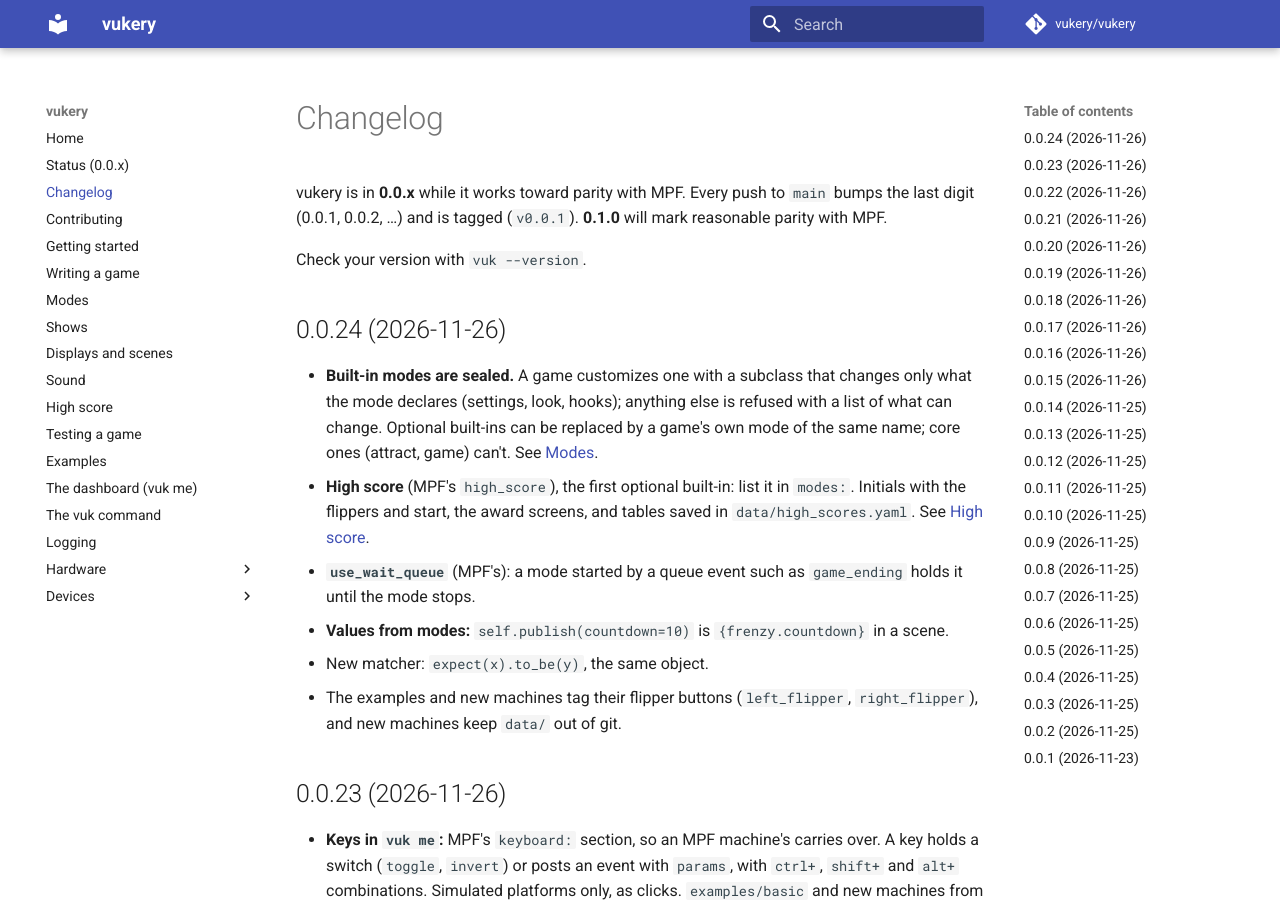
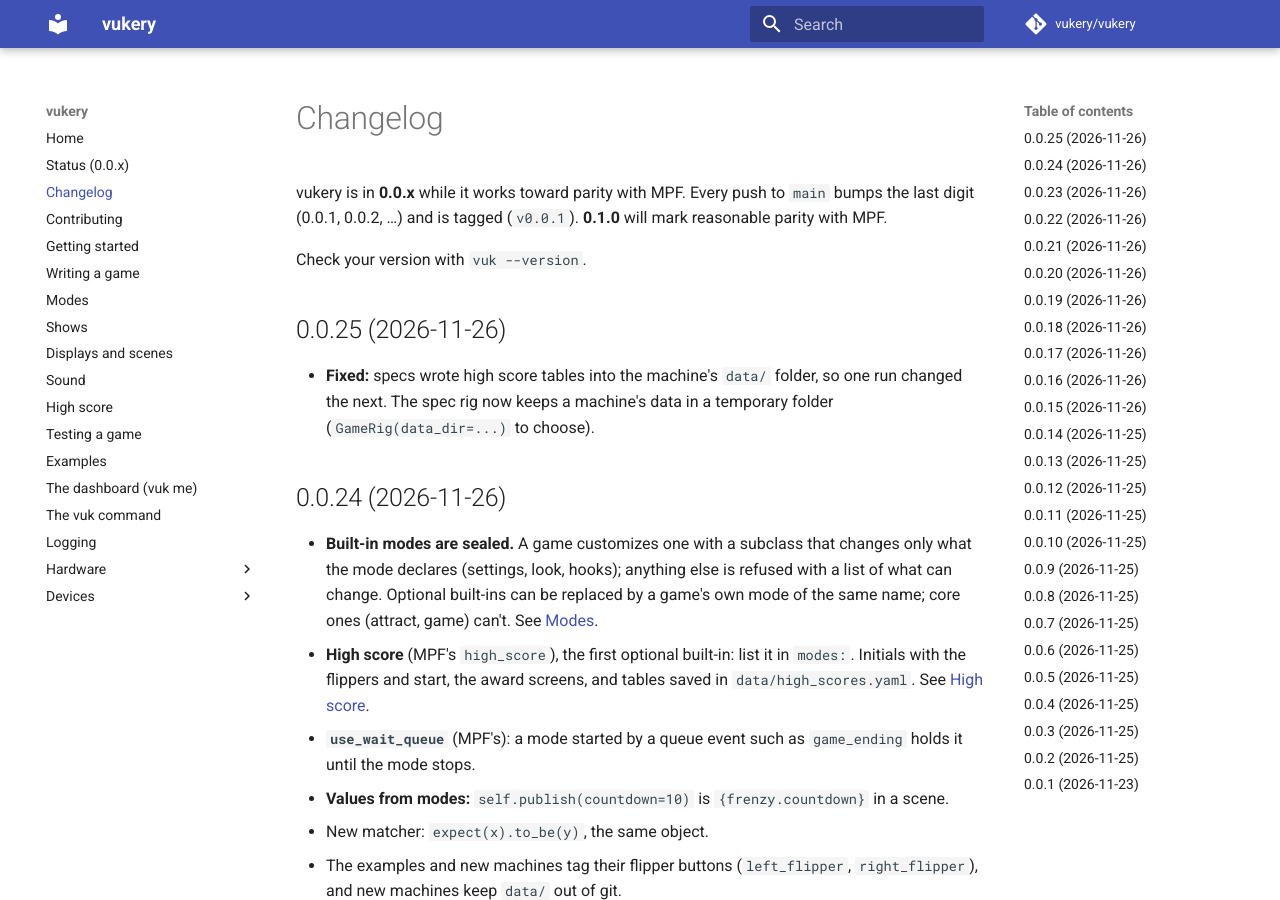
Before and after one commit to vukery/vukery, an MkDocs documentation site: the page built from docs/changelog.md, in a window 1280 px wide and 900 px high. Built offline with MkDocs 1.6.1 and Material for MkDocs 9.7.7, drawn with Linux system fonts in a browser that asks for light colours; comment, search, counter and statistics services are not loaded.

Commit message:
0.0.25: specs never write into the machine folder
Co-Authored-By: Claude Opus 5.5 <noreply@anthropic.com>

```diff
--- a/docs/changelog.md
+++ b/docs/changelog.md
@@ -5,6 +5,12 @@ vukery is in **0.0.x** while it works toward parity with MPF. Every push to
 **0.1.0** will mark reasonable parity with MPF.
 
 Check your version with `vuk --version`.
+
+## 0.0.25 (2026-11-26)
+
+- **Fixed:** specs wrote high score tables into the machine's `data/`
+  folder, so one run changed the next. The spec rig now keeps a machine's
+  data in a temporary folder (`GameRig(data_dir=...)` to choose).
 
 ## 0.0.24 (2026-11-26)
 
--- a/pyproject.toml
+++ b/pyproject.toml
@@ -1,6 +1,6 @@
 [project]
 name = "vukery"
-version = "0.0.24"
+version = "0.0.25"
 description = "A very opinionated pinball framework based on the Mission Pinball Framework, built to be simple, lean and LLM-friendly."
 readme = "README.md"
 license = "MIT"
```
Also changed, not shown: 1 other file.
